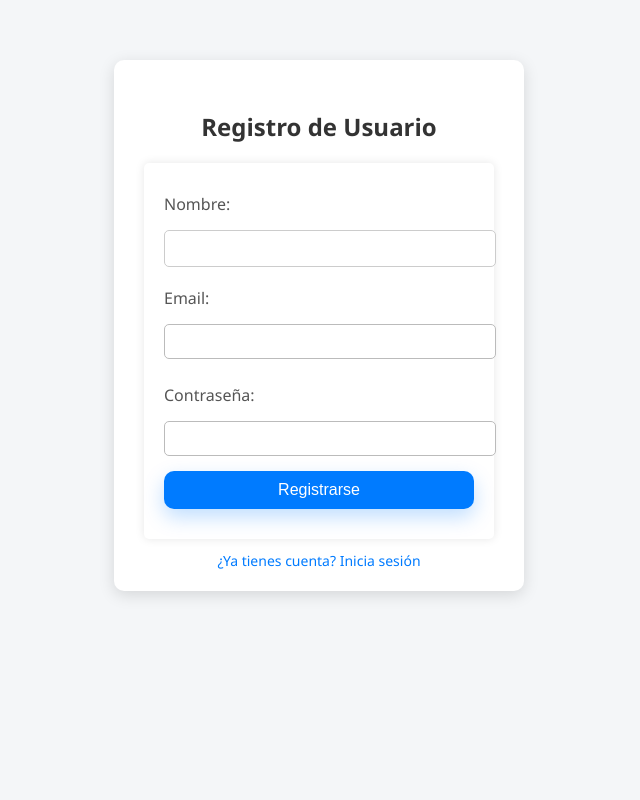
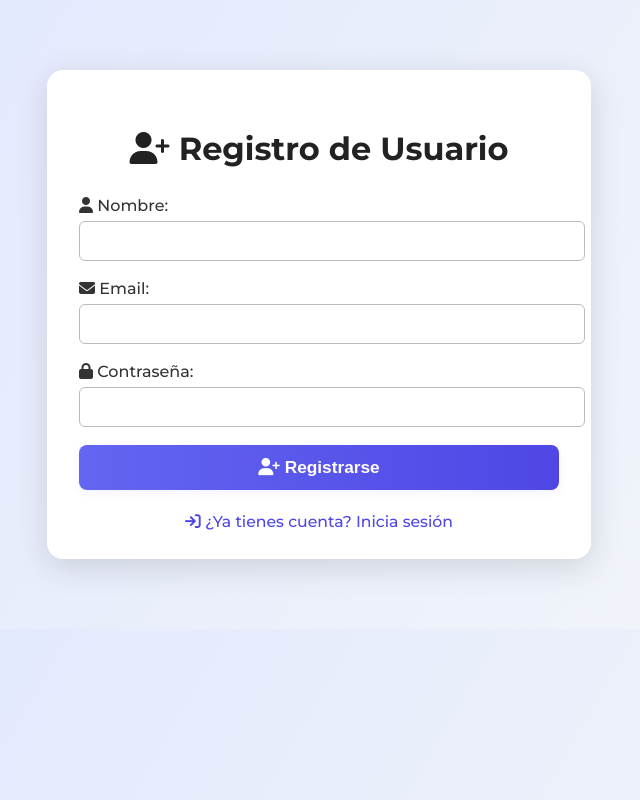
Before and after one commit to Adrw2019/sofware_seguro, a PHP site: page /inventario/register.php in a window 1280 px wide. Shown: the whole page, without its empty margins (321-961 px from the left). Run offline with PHP 8.4, Linux system fonts and the light colour scheme.

Commit message:
Initial commit

```diff
--- a/src/views/register.php
+++ b/src/views/register.php
@@ -11,25 +11,107 @@ $error = $_GET['error'] ?? '';
 <head>
     <meta charset="UTF-8">
     <title>Registro de Usuario</title>
-    <link rel="stylesheet" href="/inventario/inventario-tecnologico/public/css/styles.css">
+    <link rel="stylesheet" href="https://cdnjs.cloudflare.com/ajax/libs/font-awesome/6.5.0/css/all.min.css">
+    <link href="https://fonts.googleapis.com/css2?family=Montserrat:wght@500;700&display=swap" rel="stylesheet">
+    <style>
+        body {
+            background: linear-gradient(120deg, #e0e7ff 0%, #f4f6f8 100%);
+            font-family: 'Montserrat', Arial, sans-serif;
+            margin: 0;
+            padding: 0;
+        }
+        .register-container {
+            max-width: 480px;
+            margin: 70px auto;
+            background: #fff;
+            border-radius: 16px;
+            box-shadow: 0 8px 32px rgba(0,0,0,0.13);
+            padding: 38px 32px 28px 32px;
+            text-align: center;
+        }
+        .register-container h1 {
+            color: #222;
+            margin-bottom: 28px;
+            font-size: 2rem;
+            font-weight: 700;
+        }
+        .register-form .form-group {
+            margin-bottom: 18px;
+            text-align: left;
+        }
+        .register-form label {
+            display: block;
+            margin-bottom: 6px;
+            color: #333;
+            font-weight: 500;
+        }
+        .register-form input[type="text"],
+        .register-form input[type="email"],
+        .register-form input[type="password"] {
+            width: 100%;
+            padding: 10px 12px;
+            border: 1px solid #bbb;
+            border-radius: 6px;
+            font-size: 1rem;
+        }
+        .register-form button {
+            width: 100%;
+            padding: 12px;
+            background: linear-gradient(90deg, #6366f1 0%, #4f46e5 100%);
+            color: #fff;
+            border: none;
+            border-radius: 8px;
+            font-size: 1.08rem;
+            cursor: pointer;
+            font-weight: 600;
+            box-shadow: 0 2px 8px rgba(79,70,229,0.08);
+            transition: background 0.2s, transform 0.2s;
+            margin-bottom: 10px;
+        }
+        .register-form button:hover {
+            background: linear-gradient(90deg, #4f46e5 0%, #6366f1 100%);
+            transform: translateY(-2px) scale(1.03);
+        }
+        .register-links {
+            text-align: center;
+            margin-top: 12px;
+        }
+        .register-links a {
+            color: #4f46e5;
+            text-decoration: none;
+            font-size: 0.98rem;
+            transition: color 0.2s;
+        }
+        .register-links a:hover {
+            color: #1e40af;
+        }
+        @media (max-width: 500px) {
+            .register-container {
+                padding: 18px 6vw;
+            }
+        }
+    </style>
 </head>
 <body>
-    <div class="login-container">
-        <h2>Registro de Usuario</h2>
-        <?php if ($error): ?>
-            <p class="error"><?php echo htmlspecialchars($error); ?></p>
-        <?php endif; ?>
-        <form action="../controllers/registerController.php" method="POST">
-            <label for="nombre">Nombre:</label>
-            <input type="text" name="nombre" id="nombre" required>
-            <label for="email">Email:</label>
-            <input type="email" name="email" id="email" required>
-            <label for="password">Contraseña:</label>
-            <input type="password" name="password" id="password" required>
-            <button type="submit">Registrarse</button>
+    <div class="register-container">
+        <h1><i class="fa-solid fa-user-plus"></i> Registro de Usuario</h1>
+        <form class="register-form" action="../controllers/registerController.php" method="POST">
+            <div class="form-group">
+                <label for="nombre"><i class="fa-solid fa-user"></i> Nombre:</label>
+                <input type="text" name="nombre" id="nombre" required>
+            </div>
+            <div class="form-group">
+                <label for="email"><i class="fa-solid fa-envelope"></i> Email:</label>
+                <input type="email" name="email" id="email" required>
+            </div>
+            <div class="form-group">
+                <label for="password"><i class="fa-solid fa-lock"></i> Contraseña:</label>
+                <input type="password" name="password" id="password" required>
+            </div>
+            <button type="submit"><i class="fa-solid fa-user-plus"></i> Registrarse</button>
         </form>
-        <div class="links">
-            <a href="login.php">¿Ya tienes cuenta? Inicia sesión</a>
+        <div class="register-links">
+            <a href="login.php"><i class="fa-solid fa-arrow-right-to-bracket"></i> ¿Ya tienes cuenta? Inicia sesión</a>
         </div>
     </div>
 </body>
```
Also changed, not shown: src/controllers/enviar_recuperacion.php (added, +41 -0 lines), src/views/login.php (+84 -8 lines), src/views/recuperar_contrasena.php (added, +99 -0 lines).
